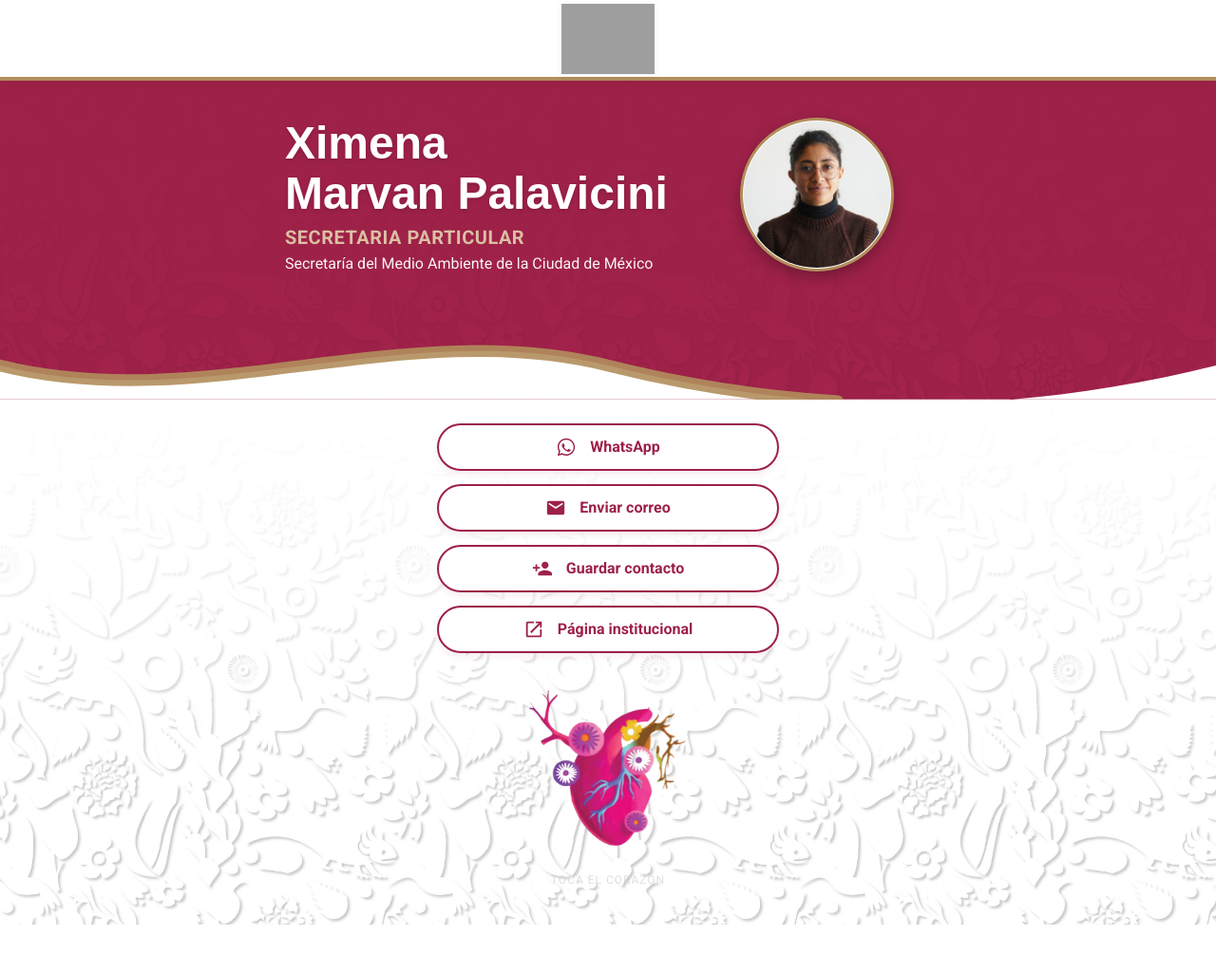
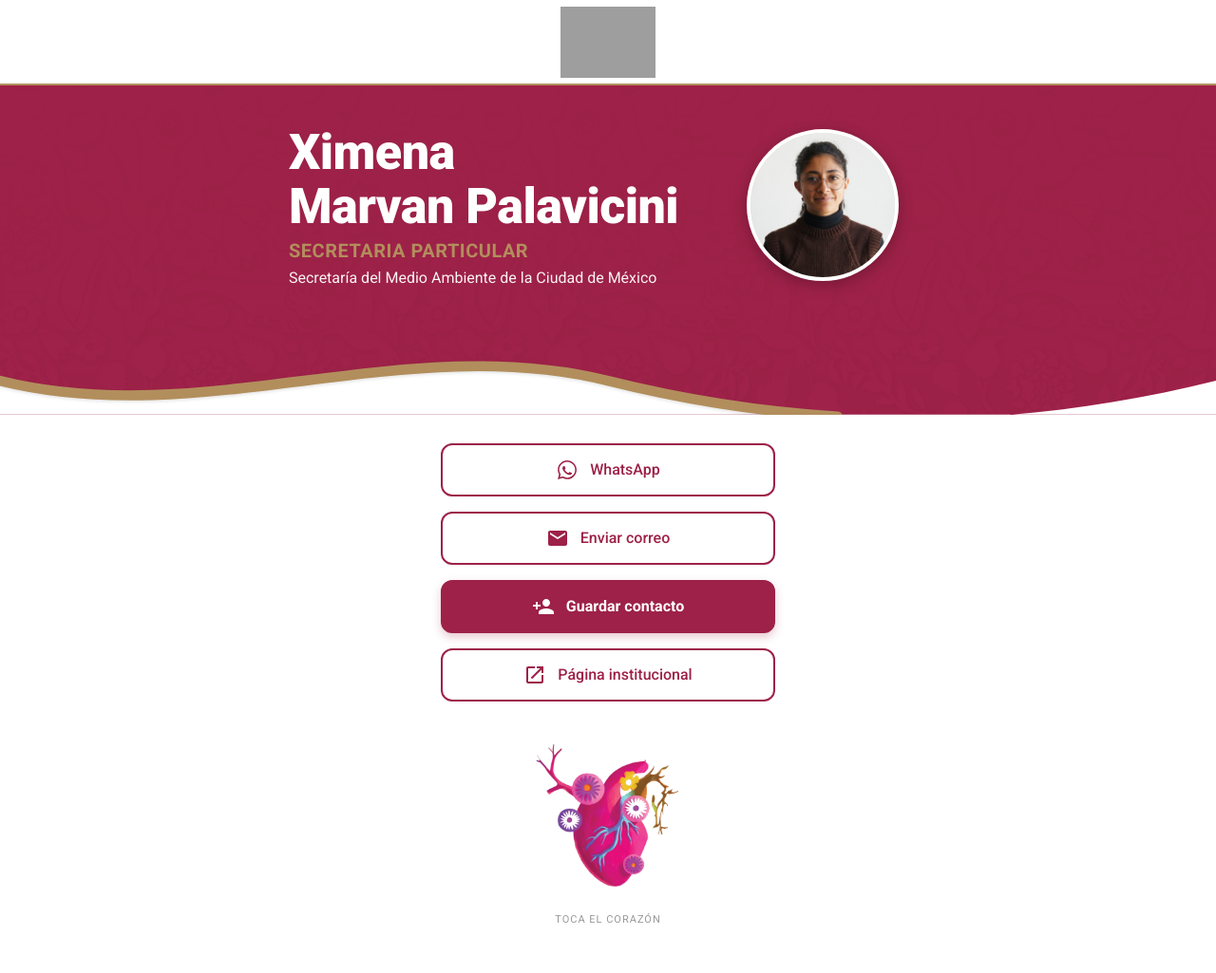
Before and after one commit to SedemaOficina/XimenaMarvan, a plain HTML site: page index.html in a window 1280 px wide. Shown: the whole page at 95% size. Before the commit the page ends 974 px from the top, so only its background shows below. Drawn offline with Linux system fonts and the light colour scheme; grey boxes are pictures that could not be loaded.

Commit message:
Update styles.css

```diff
--- a/styles.css
+++ b/styles.css
@@ -1,51 +1,53 @@
+/* PALETA OFICIAL GOB CDMX 2024-2030 */
 :root{
-  --guinda:#9d2148;
-  --dorado:#b28e5c;
-  --blanco:#ffffff;
-  --gris:#222; /* Gris un poco más suave que el negro puro */
+  --guinda: #9d2148;  /* Pantone 7420 C */
+  --dorado: #b28e5c;  /* Pantone 465 C */
+  --gris:   #55585a;  /* Pantone 425 C (Texto) */
+  --marfil: #fffae9;  /* Pantone P7-1 C (Fondos claros) */
+  --blanco: #ffffff;
   --curve-speed: 2.8s;
 }
 
 *{box-sizing:border-box}
 html,body{height:100%}
+
 body{
   margin:0;
-  /* Tipografía base más legible */
-  font-family:'Roboto', system-ui, -apple-system, sans-serif;
-  color:var(--gris);
-  background:#fff;
-  /* Previene rebote elástico en iOS */
+  /* SOLO ROBOTO, como indica el manual */
+  font-family: 'Roboto', sans-serif;
+  color: var(--gris);
+  background: var(--blanco);
   overscroll-behavior-y: none;
 }
+
 .wrap{
   max-width:720px;
   margin:0 auto;
-  padding:0 20px; /* Un poco más de aire lateral */
+  padding:0 24px; /* Un poco más de margen para elegancia */
 }
 
-/* 1. Header */
+/* 1. Header Limpio */
 .top-bar{
-  background:#fff;
-  height:85px; /* Ligeramente más alto */
+  background: var(--blanco);
+  height:90px;
   display:flex;
   align-items:center;
   justify-content:center;
-  border-bottom:4px solid var(--dorado); /* Borde dorado más presente */
-  box-shadow: 0 2px 10px rgba(0,0,0,0.05); /* Sombra sutil para profundidad */
-  animation: bandFade .6s ease both;
+  /* Línea dorada sutil */
+  border-bottom: 2px solid var(--dorado);
   position: relative;
   z-index: 10;
 }
 .top-bar img{
-  height:74px;
+  height:75px;
   width:auto;
-  filter: drop-shadow(0 2px 4px rgba(0,0,0,0.05));
 }
 
 /* 2. Hero Section */
 .hero{
-  color:#fff;
+  color: var(--blanco);
   position:relative;
+  /* El patrón rojo se mantiene porque es identidad fuerte, pero se puede limpiar si quieres */
   background:url('patron_rojo.jpg') center/cover no-repeat;
   overflow:hidden;
 }
@@ -53,222 +55,206 @@ body{
   content:"";
   position:absolute;
   inset:0;
-  background:linear-gradient(to bottom, rgba(157,33,72,0.85), rgba(157,33,72,0.7));
+  /* Ajuste para que el texto resalte más sobre el patrón */
+  background: rgba(157, 33, 72, 0.85);
 }
 .hero > .wrap{
   position:relative;
-  padding:24px 20px 10px;
-  animation: heroIn .7s cubic-bezier(0.2, 0.8, 0.2, 1) .05s both;
+  padding: 30px 24px 15px;
+  animation: heroIn .7s ease-out .1s both;
 }
 
 .hero-grid{
   display:grid;
   grid-template-columns:1fr auto;
-  gap:20px;
+  gap:24px;
   align-items:center;
 }
 
-/* Tipografía mejorada */
+/* Tipografía Roboto Bold/Black */
 h1{
-  font-family:'Cabin', sans-serif;
-  font-weight:700;
-  margin:0 0 8px;
-  line-height:1.1;
-  text-shadow: 0 2px 4px rgba(0,0,0,0.15); /* Sombra suave texto */
+  font-family: 'Roboto', sans-serif;
+  font-weight: 900; /* Black, como en los títulos del manual */
+  margin:0 0 6px;
+  line-height: 1.1;
+  letter-spacing: -0.5px;
 }
 h1 .line{
   display:block;
   white-space:nowrap;
-  font-size:clamp(26px, 6.5vw, 48px);
+  font-size:clamp(26px, 7vw, 52px);
 }
+
 .role{
-  color: #dcbfa3; /* Un dorado más claro para mejor contraste sobre guinda */
-  font-weight:700;
-  margin:4px 0 6px;
+  color: var(--dorado);
+  font-weight: 700; /* Bold */
+  margin: 6px 0 6px;
   font-size:clamp(15px, 4vw, 20px);
+  text-transform: uppercase;
   letter-spacing: 0.5px;
-  text-transform: uppercase;
 }
 .org{
   margin:0;
-  opacity:.95;
-  font-size:clamp(13px, 3vw, 16px);
-  line-height: 1.3;
-  font-weight: 400;
+  opacity: 0.95;
+  font-size:clamp(13px, 3.2vw, 16px);
+  line-height: 1.35;
+  font-weight: 400; /* Regular */
 }
 
-/* Corrección de la Imagen */
+/* FOTO DE PERFIL (Ajuste top center) */
 .avatar{
-  width:120px;
-  height:120px;
+  width:125px;
+  height:125px;
   border-radius:50%;
-
-  /* AQUÍ ESTÁ LA CORRECCIÓN CLAVE */
   object-fit: cover;
-  object-position: top center; /* Enfoca la cara/cabello, no el pecho */
-
-  border:3px solid #fff;
-  outline:3px solid var(--dorado); /* Outline más grueso */
-  outline-offset:-2px;
-  box-shadow:0 6px 16px rgba(0,0,0,0.3);
-  animation: avatarPop .6s cubic-bezier(0.34, 1.56, 0.64, 1) .2s both;
-  background: #f0f0f0; /* Fondo por si tarda en cargar */
+  object-position: top center;
+  border: 4px solid var(--blanco);
+  /* Sombra suave en lugar de outline duro */
+  box-shadow: 0 4px 15px rgba(0,0,0,0.25);
+  animation: avatarPop .6s ease-out .2s both;
+  background: #ddd;
 }
 
 /* 3. Curva */
-.curve{position:relative;z-index:1; margin-top: -1px;} /* Fix línea blanca */
+.curve{position:relative;z-index:1; margin-top:-1px;}
 .curve svg{display:block;width:100%;height:auto}
-.curve-fill{fill:#fff}
+.curve-fill{fill: var(--blanco);} /* Conecta con el fondo blanco de abajo */
 .curve-stroke{
   fill:none;
-  stroke:var(--dorado);
-  stroke-width:14;
+  stroke: var(--dorado);
+  stroke-width:12;
   stroke-linecap:round;
   stroke-dasharray:1000;
   stroke-dashoffset:1000;
   animation: draw var(--curve-speed) ease-out .2s forwards;
-  opacity: 0.9;
+  /* Sombra sutil a la línea */
+  filter: drop-shadow(0 2px 2px rgba(0,0,0,0.1));
 }
 
-/* 4. Acciones */
+/* 4. Fondo blanco limpio (SIN patrón blanco) */
 .actions-bg{
-  background:#fff url('patron_blanco.jpg') center/cover no-repeat;
-  padding:25px 0 40px;
+  background-color: var(--blanco);
+  /* Opcional: Si quieres un toque muy sutil de Marfil al fondo total:
+     background-color: var(--blanco); background: linear-gradient(to bottom, #fff 0%, var(--marfil) 100%);
+  */
+  padding: 30px 0 50px;
 }
 
-/* UX: Evita saltos en móviles modernos */
 @media (max-width: 768px){
   .actions-bg{
-    min-height: calc(100dvh - 85px);
+    min-height: calc(100dvh - 90px);
   }
-  /* Ajuste de foto para celular específico */
-  .avatar{
-    width: 100px;
-    height: 100px;
-  }
+  .avatar{ width: 105px; height: 105px; }
 }
 
 .actions{
   display:flex;
   flex-direction:column;
-  gap:14px; /* Más espacio entre botones */
-  max-width:400px; /* Botones no tan anchos en desktop */
+  gap:16px;
+  max-width:400px;
   margin:0 auto;
 }
 
-/* 5. Botones Profesionales */
+/* 5. Estilo de Botones Oficiales */
 .btn{
   display:flex;
   align-items:center;
   justify-content:center;
-  gap:14px;
+  gap:12px;
   text-decoration:none;
   font-family: inherit;
   font-size: 16px;
   cursor: pointer;
   width: 100%;
-  font-weight:700; /* Letra más gruesa */
-  border-radius:50px; /* Bordes más redondeados (estilo moderno) */
-  padding:12px 20px; /* Botones más altos (mejor click area) */
+  font-weight: 500; /* Medium weight */
 
-  /* Borde más sólido y visible */
-  border: 2.5px solid var(--guinda);
+  /* Forma: Bordes redondeados pero no píldora completa, más institucional */
+  border-radius: 12px;
+  padding: 14px 20px;
 
-  background:rgba(255,255,255,0.95);
-  color:var(--guinda);
+  /* Borde Guinda oficial */
+  border: 2px solid var(--guinda);
+  background: var(--blanco);
+  color: var(--guinda);
 
-  /* Sombra suave */
-  box-shadow: 0 4px 6px rgba(157, 33, 72, 0.08);
-
-  transition: all .2s cubic-bezier(0.25, 0.46, 0.45, 0.94);
-
-  /* Evita selección de texto al hacer click rápido */
+  transition: all 0.2s ease;
   user-select: none;
   -webkit-tap-highlight-color: transparent;
-
   animation: btnIn .5s ease both;
 }
 
-/* Cascada de animación */
+/* Hover: Usamos el MARFIL del manual */
+.btn:hover{
+  background-color: var(--marfil);
+  transform: translateY(-2px);
+  box-shadow: 0 4px 8px rgba(157, 33, 72, 0.12);
+}
+
+.btn:active{
+  transform: scale(0.98);
+}
+
+/* Botón Primary (Destacado) */
+.btn.primary{
+  background-color: var(--guinda);
+  color: var(--blanco);
+  border: 2px solid var(--guinda);
+  font-weight: 700;
+  box-shadow: 0 4px 10px rgba(157, 33, 72, 0.25);
+}
+.btn.primary:hover{
+  background-color: #851b3d; /* Un guinda un poco más oscuro */
+  border-color: #851b3d;
+}
+.btn.primary .icon svg{
+  color: var(--blanco); /* Icono blanco */
+}
+
+/* Iconos */
+.icon svg{
+  width: 24px;
+  height: 24px;
+  display: block;
+}
+
+/* Cascada */
 .actions .btn:nth-child(1){animation-delay:.1s}
 .actions .btn:nth-child(2){animation-delay:.15s}
 .actions .btn:nth-child(3){animation-delay:.20s}
 .actions .btn:nth-child(4){animation-delay:.25s}
 .actions .btn:nth-child(5){animation-delay:.30s}
 
-/* Efectos Hover y Active */
-.btn:hover{
-  background: var(--guinda);
-  color: #fff;
-  transform: translateY(-2px);
-  box-shadow: 0 6px 12px rgba(157, 33, 72, 0.2);
-}
-.btn:hover .icon svg{
-   /* Si quisieras cambiar color del icono al hover, aquí */
-}
-
-/* Efecto de "Click" físico */
-.btn:active{
-  transform: scale(0.97);
-  box-shadow: 0 2px 4px rgba(0,0,0,0.1);
-}
-
-.icon svg{
-  width:22px;
-  height:22px;
-  display:block;
-  /* El color lo hereda del texto (currentColor) */
-}
-
-/* 6. Corazón Interactivo */
+/* 6. Corazón */
 .hero-heart{
   display:block;
-  margin:25px auto 5px;
-  width:clamp(100px, 18vw, 150px);
+  margin: 30px auto 5px;
+  width:clamp(100px, 18vw, 140px);
   height:auto;
   animation: heartbeat 2s ease-in-out infinite;
-  cursor: pointer; /* Manita en desktop */
-  transition: transform 0.1s;
+  cursor: pointer;
 }
-
 .tap-hint{
   text-align: center;
-  font-size: 12px;
-  color: #ccc;
+  font-size: 11px;
+  color: #999; /* Gris muy suave */
   margin: 0;
-  opacity: 0.6;
   text-transform: uppercase;
   letter-spacing: 1px;
 }
 
 /* Keyframes */
-@keyframes heroIn{
-  from{opacity:0; transform:translateY(15px)}
-  to{opacity:1; transform:none}
-}
-@keyframes avatarPop{
-  0%{opacity:0; transform:scale(0.5) rotate(-10deg)}
-  100%{opacity:1; transform:scale(1) rotate(0)}
-}
-@keyframes draw{
-  to{ stroke-dashoffset:0 }
-}
-@keyframes btnIn{
-  from{opacity:0; transform:translateY(10px)}
-  to{opacity:1; transform:none}
-}
-@keyframes bandFade{
-  from{opacity:0} to{opacity:1}
-}
+@keyframes heroIn{ from{opacity:0; transform:translateY(15px)} to{opacity:1; transform:none} }
+@keyframes avatarPop{ 0%{opacity:0; transform:scale(0.8)} 100%{opacity:1; transform:scale(1)} }
+@keyframes draw{ to{ stroke-dashoffset:0 } }
+@keyframes btnIn{ from{opacity:0; transform:translateY(10px)} to{opacity:1; transform:none} }
 @keyframes heartbeat{
   0%  {transform:scale(1)}
-  14% {transform:scale(1.15)}
+  14% {transform:scale(1.12)}
   28% {transform:scale(1)}
-  42% {transform:scale(1.15)}
+  42% {transform:scale(1.12)}
   70% {transform:scale(1)}
 }
 
-/* Desktop */
 @media(min-width:760px){
   .avatar{width:160px;height:160px}
   .hero-grid{gap:32px;}
```
